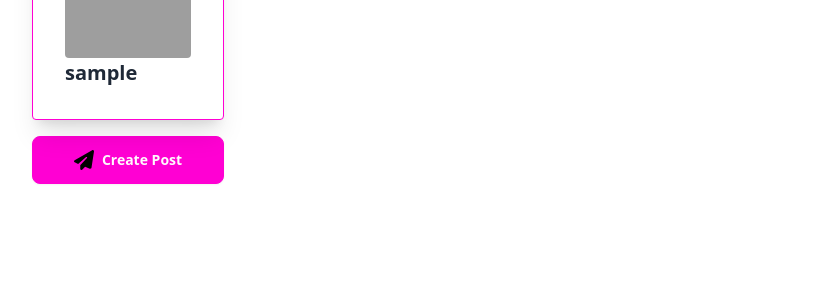
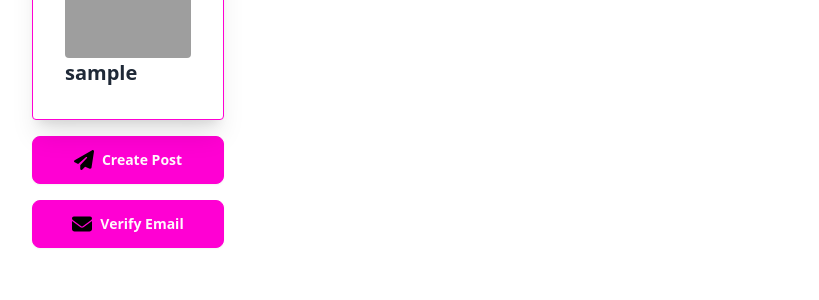
Before and after one commit to Distant-Developer/Distant-Dreamer, a Flask app: page /lobby in a window 1280 px wide. Shown: the part 190-490 px from the top of the page, without its empty margins (224-1043 px from the left). Run offline with Flask 3, Linux system fonts and the light colour scheme; the visitor is signed in with stand-in values (Sample User, id 1); data comes from the database, SQL or seed files in the repository; data that the repository does not hold is empty; parts of the project's set-up code (start-up, migrations or seed data) failed here and were passed over; some libraries are stand-ins or nearby versions; grey boxes are pictures that could not be loaded.

Commit message:
verify email button on /lobby and fixed bug with User class

```diff
--- a/SQL/User.py
+++ b/SQL/User.py
@@ -1,17 +1,18 @@
+import json
 import re
 from SQL.Education import Education
 from SQL.Experience import Experience
 from SQL.abstractSQL import abstractSQL
 
 class User(abstractSQL):
-    def __init__(self, id, token, username, email, is_staff=0, is_verified=0, linkedin_url=None, github_url=None, description=None, logo_url=None):
+    def __init__(self, id, token, username, email, is_verified, is_staff, linkedin_url=None, github_url=None, description=None, logo_url=None):
         super().__init__()
         self.id = id
         self.token = token
         self.username = username
         self.email = email
+        self.is_staff = self.int_to_bool(is_staff)
         self.is_verified = self.int_to_bool(is_verified)
-        self.is_staff = self.int_to_bool(is_staff)
         self.linkedin_url = linkedin_url
         self.github_url = github_url
         self.description = self.remove_scripts(description)
@@ -19,7 +20,6 @@ class User(abstractSQL):
 
         self.education = self.get_educations()
         self.experience = self.get_experiences()
-
 
     def get_experiences(self):
         list = self.use_database(
@@ -82,7 +82,7 @@ class User(abstractSQL):
     def int_to_bool(self, input):
         if input == 0:
             return False
-        else:
+        elif input == 1:
             return True
 
     def Linkedin_isNotEmpty(self):
@@ -101,3 +101,7 @@ class User(abstractSQL):
         result_string = re.sub(script_pattern, '', input_string)
 
         return result_string
+
+    def is_not_verified(self):
+        not_verified = not self.is_verified
+        return not_verified
--- a/main.py
+++ b/main.py
@@ -1,3 +1,4 @@
+import json
 import re
 from flask import Flask, render_template, request
 from mySQL import database
@@ -37,6 +38,7 @@ def index():
 
 @app.route("/lobby", methods=['GET','POST'])
 def lobby():
+
     if request.method == 'POST':
         database.use_database(
             "INSERT INTO comments (owner_id, post_owner_id, content) VALUES (?, ?, ?)",
@@ -52,7 +54,6 @@ def lobby():
     #sessionExists = check_session(session)
 
     user = database.get_user(session["id"])
-
 
     return render_template("lobby.html", user=user, posts = database.get_all_posts())
 
@@ -164,6 +165,7 @@ def businessTemplate():
 
 @app.route("/verify", methods=['GET', 'POST'])
 def verify():
+
     user = database.get_user(session["id"])
 
     if request.method == 'POST':
@@ -200,7 +202,7 @@ def verify():
                 return redirect("lobby")
 
 
-    return render_template("verify.html")
+    return render_template("verify.html", user=user)
 
 
 @app.route("/post/new", methods=['GET', 'POST'])
--- a/templates/base.html
+++ b/templates/base.html
@@ -57,17 +57,15 @@
                                  Profile
                               </a>
                            </li>
-                              {%for business in user.get_organizations() %}
                            <li>
-                              <a>
-                                 <svg xmlns="http://www.w3.org/2000/svg" class="fill-current" height="16" width="16" viewBox="0 0 512 512">
+                              <a href="/me">
+                                 <svg xmlns="http://www.w3.org/2000/svg" class="fill-current"  height="16" width="14" viewBox="0 0 448 512">
                                     <!--!Font Awesome Free 6.5.1 by @fontawesome - https://fontawesome.com License - https://fontawesome.com/license/free Copyright 2024 Fonticons, Inc.-->
-                                    <path d="M495.9 166.6c3.2 8.7 .5 18.4-6.4 24.6l-43.3 39.4c1.1 8.3 1.7 16.8 1.7 25.4s-.6 17.1-1.7 25.4l43.3 39.4c6.9 6.2 9.6 15.9 6.4 24.6c-4.4 11.9-9.7 23.3-15.8 34.3l-4.7 8.1c-6.6 11-14 21.4-22.1 31.2c-5.9 7.2-15.7 9.6-24.5 6.8l-55.7-17.7c-13.4 10.3-28.2 18.9-44 25.4l-12.5 57.1c-2 9.1-9 16.3-18.2 17.8c-13.8 2.3-28 3.5-42.5 3.5s-28.7-1.2-42.5-3.5c-9.2-1.5-16.2-8.7-18.2-17.8l-12.5-57.1c-15.8-6.5-30.6-15.1-44-25.4L83.1 425.9c-8.8 2.8-18.6 .3-24.5-6.8c-8.1-9.8-15.5-20.2-22.1-31.2l-4.7-8.1c-6.1-11-11.4-22.4-15.8-34.3c-3.2-8.7-.5-18.4 6.4-24.6l43.3-39.4C64.6 273.1 64 264.6 64 256s.6-17.1 1.7-25.4L22.4 191.2c-6.9-6.2-9.6-15.9-6.4-24.6c4.4-11.9 9.7-23.3 15.8-34.3l4.7-8.1c6.6-11 14-21.4 22.1-31.2c5.9-7.2 15.7-9.6 24.5-6.8l55.7 17.7c13.4-10.3 28.2-18.9 44-25.4l12.5-57.1c2-9.1 9-16.3 18.2-17.8C227.3 1.2 241.5 0 256 0s28.7 1.2 42.5 3.5c9.2 1.5 16.2 8.7 18.2 17.8l12.5 57.1c15.8 6.5 30.6 15.1 44 25.4l55.7-17.7c8.8-2.8 18.6-.3 24.5 6.8c8.1 9.8 15.5 20.2 22.1 31.2l4.7 8.1c6.1 11 11.4 22.4 15.8 34.3zM256 336a80 80 0 1 0 0-160 80 80 0 1 0 0 160z"/>
+                                    <path d="M224 256A128 128 0 1 0 224 0a128 128 0 1 0 0 256zm-45.7 48C79.8 304 0 383.8 0 482.3C0 498.7 13.3 512 29.7 512H418.3c16.4 0 29.7-13.3 29.7-29.7C448 383.8 368.2 304 269.7 304H178.3z"/>
                                  </svg>
-                                 Switch to {{business.name}}
+                                 Settings
                               </a>
                            </li>
-                           {% endfor %}
                         </ul>
                      </div>
                   </div>
--- a/templates/lobby.html
+++ b/templates/lobby.html
@@ -33,6 +33,13 @@
               <a href="/post/new" class="btn btn-secondary">
                 <svg xmlns="http://www.w3.org/2000/svg" class="w-5 h-5" viewBox="0 0 512 512"><!--!Font Awesome Free 6.5.1 by @fontawesome - https://fontawesome.com License - https://fontawesome.com/license/free Copyright 2024 Fonticons, Inc.--><path d="M498.1 5.6c10.1 7 15.4 19.1 13.5 31.2l-64 416c-1.5 9.7-7.4 18.2-16 23s-18.9 5.4-28 1.6L284 427.7l-68.5 74.1c-8.9 9.7-22.9 12.9-35.2 8.1S160 493.2 160 480V396.4c0-4 1.5-7.8 4.2-10.7L331.8 202.8c5.8-6.3 5.6-16-.4-22s-15.7-6.4-22-.7L106 360.8 17.7 316.6C7.1 311.3 .3 300.7 0 288.9s5.9-22.8 16.1-28.7l448-256c10.7-6.1 23.9-5.5 34 1.4z"/></svg>Create Post
               </a>
+
+              {% if user.is_not_verified() %}
+              <a href="/verify" class="btn btn-secondary">
+                <svg xmlns="http://www.w3.org/2000/svg" class="w-5 h-5" viewBox="0 0 512 512"><!--!Font Awesome Free 6.5.1 by @fontawesome - https://fontawesome.com License - https://fontawesome.com/license/free Copyright 2024 Fonticons, Inc.--><path d="M48 64C21.5 64 0 85.5 0 112c0 15.1 7.1 29.3 19.2 38.4L236.8 313.6c11.4 8.5 27 8.5 38.4 0L492.8 150.4c12.1-9.1 19.2-23.3 19.2-38.4c0-26.5-21.5-48-48-48H48zM0 176V384c0 35.3 28.7 64 64 64H448c35.3 0 64-28.7 64-64V176L294.4 339.2c-22.8 17.1-54 17.1-76.8 0L0 176z"/></svg>
+                Verify Email
+              </a>
+              {% endif %}
             </div>
 
 
```
